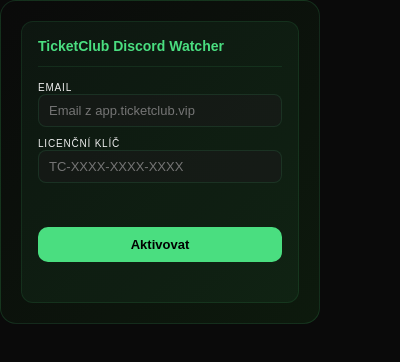
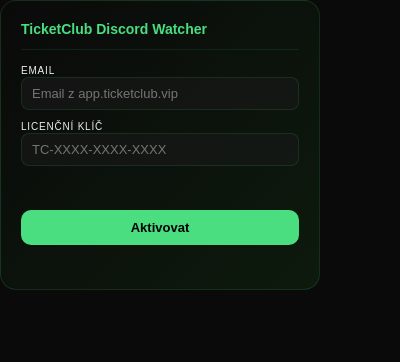
Before and after one commit to appticketclub/discord-watcher, a browser extension: page popup.html in a window 400 px wide. Drawn offline with Linux system fonts and the light colour scheme.

Commit message:
style: remove double border in popup

```diff
--- a/popup.css
+++ b/popup.css
@@ -1,8 +1,8 @@
 * { box-sizing: border-box; margin: 0; padding: 0; }
 body { width: 320px; background: #0a0a0a; color: #fff; font-family: Arial, sans-serif; font-size: 13px; border-radius: 16px; overflow: hidden; }
 .hidden { display: none !important; }
-.container { background: linear-gradient(135deg, #0a0a0a, #0d1a0d); border: 1px solid rgba(74, 222, 128, 0.15); border-radius: 16px; padding: 1.25rem; }
-.card { background: rgba(74, 222, 128, 0.05); border: 1px solid rgba(74, 222, 128, 0.1); border-radius: 12px; padding: 1rem; }
+.container { padding: 0; background: transparent; border: none; border-radius: 0; }
+.card { background: linear-gradient(135deg, #0a0a0a, #0d1a0d); border: 1px solid rgba(74, 222, 128, 0.15); border-radius: 16px; padding: 1.25rem; }
 .header { display: flex; justify-content: space-between; align-items: center; padding: 0 0 12px 0; border-bottom: 1px solid rgba(74, 222, 128, 0.1); }
 .header h1 { font-size: 14px; font-weight: 700; color: #4ade80; }
 .header h2 { font-size: 14px; font-weight: 700; }
```
Also changed, not shown: dist/background.js, dist/content.js, dist/popup.css, dist/popup.js.
